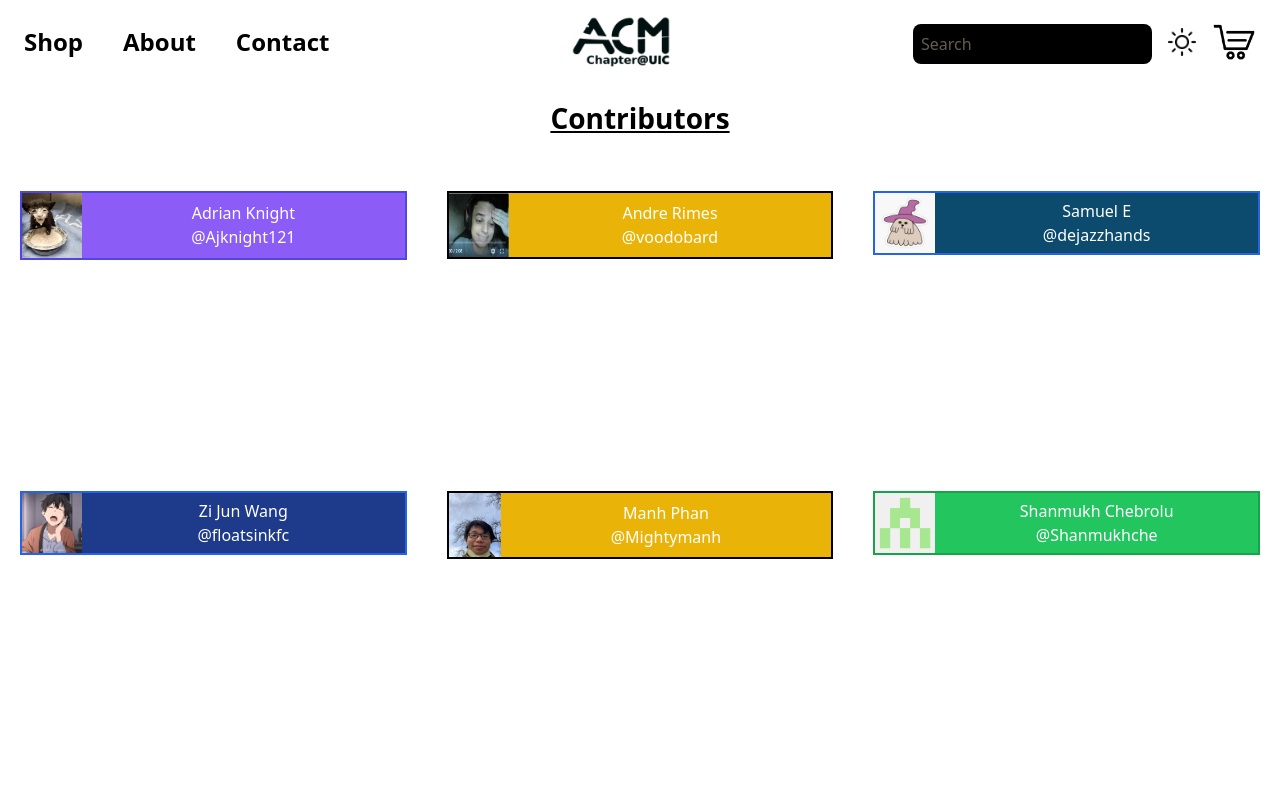
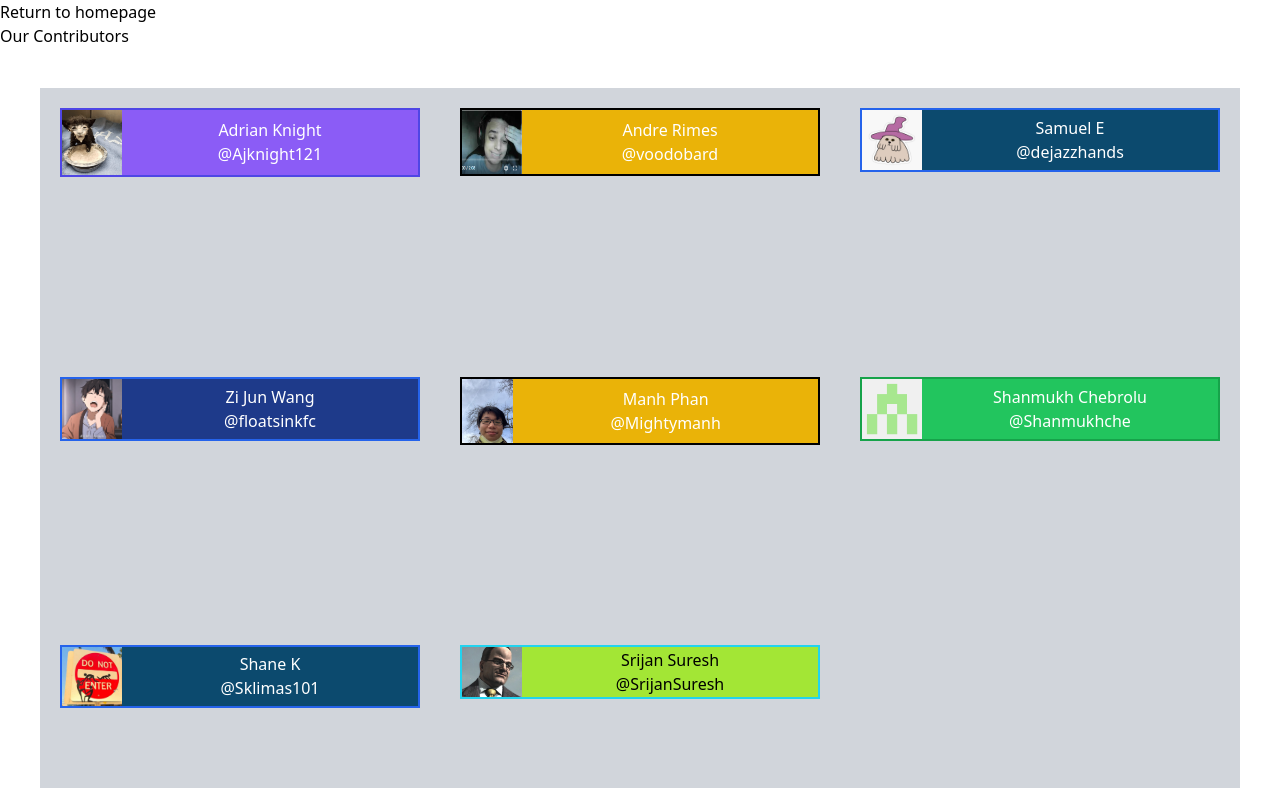
Before and after one commit to acm-uic/marketplace, a Next.js app: page /Contributors in a window 1280 px wide. Shown: the top 788 px of the page. Built offline with nearby package versions, Linux system fonts and the light colour scheme.

Commit message:
revert the contributor page + remove useEffect

```diff
--- a/app/Contributors/page.jsx
+++ b/app/Contributors/page.jsx
@@ -1,21 +1,15 @@
-"use client"
 import Link from 'next/link'
 import React from 'react'
 import {AdrianKnight, Andre, SamuelE, Shanmukhche, Sklimas101, SrijanS, Manh_Phan, ZiJunW} from '../components/UserCard'
-import Header from '../components/header'
-import { useState } from 'react'
-import Footer from '../components/footer'
 
-const ContributorPage = ( ) => {
-  const [isDarkMode, setIsDarkMode] = useState(true)
+const ContributorPage = () => {
 
   return (
-    <div className='min-h-screen w-full flex flex-col' style={{ background: isDarkMode? "#FFF":"#FFF" }}>
-        <Header invertedColor={true} isDarkMode={isDarkMode} setIsDarkMode={setIsDarkMode}/>
-        <h2 className=' mt-[97px] mx-auto font-bold underline text-[28px]'>Contributors</h2>
-        <div className=' mt-8 flex justify-center '>
-          <div className='grid grid-cols-3 h-[893px]  w-[1700px]'>
+    <div className='h-full w-full'>
+      <Link href={"/"}>Return to homepage</Link>
+      <h1>Our Contributors</h1>
 
+      <div className='grid grid-cols-3 m-10 h-full bg-gray-300 min-w-[700px]'>
         <AdrianKnight/>
         <Andre />
         <SamuelE/>
@@ -26,8 +20,6 @@ const ContributorPage = ( ) => {
         <SrijanS/>
       </div>
     </div>
-        <Footer isDarkMode={isDarkMode} />
-    </div>
   )
 }
 
--- a/app/page.jsx
+++ b/app/page.jsx
@@ -4,10 +4,9 @@ import Header from "./components/header";
 import HeroScreen from "./components/hero"
 import Footer from "./components/footer"
 import ProductList from "./components/productlist";
-import { useEffect, useState, useRef } from "react";
+import { useState, useRef } from "react";
 
 export default function Home() {
-  const [color, setColor] = useState("linear-gradient(180deg, #D90000 88.89%, #242526 100%)");
   const [isDarkMode, setIsDarkMode] = useState(true)
   const productListRef = useRef(null);
 
```
Lines whose indentation alone changed are shown as unchanged.
